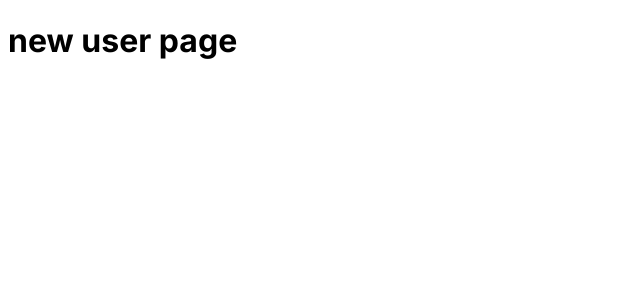
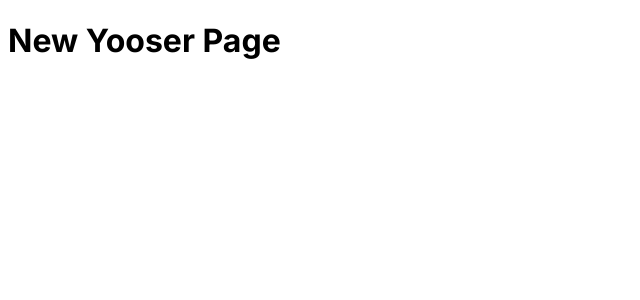
Before and after one commit to christianjcodes/bug-tracker-frontend, a Next.js app: page /new-user in a window 1280 px wide. Shown: the top 300 px of the page, without its empty margins (0-640 px from the left). Built offline with nearby package versions, Linux system fonts and the light colour scheme.

Commit message:
new-user page changes

```diff
--- a/src/app/new-user/page.tsx
+++ b/src/app/new-user/page.tsx
@@ -1,7 +1,25 @@
+import Button from 'react-bootstrap/Button';
+import Col from 'react-bootstrap/Col';
+import Form from 'react-bootstrap/Form';
+import Row from 'react-bootstrap/Row';
+import Layout from '../layout';
+
 export default function Page() {
     return (
         <div>
-            <h1>new user page</h1>
+            <h1>
+                New Yooser Page
+            </h1>
         </div>
+        // <Layout>
+        //     <Form>
+        //         <Row className='mb-3'>
+        //             <Form.Group as={Col} controlId='formGridEmail'>
+        //                 <Form.Label>Email</Form.Label>
+        //                 <Form.Control type="email" placeholder='Enter email'/>
+        //             </Form.Group>
+        //         </Row>
+        //     </Form>
+        // </Layout>
     );
 }
```
